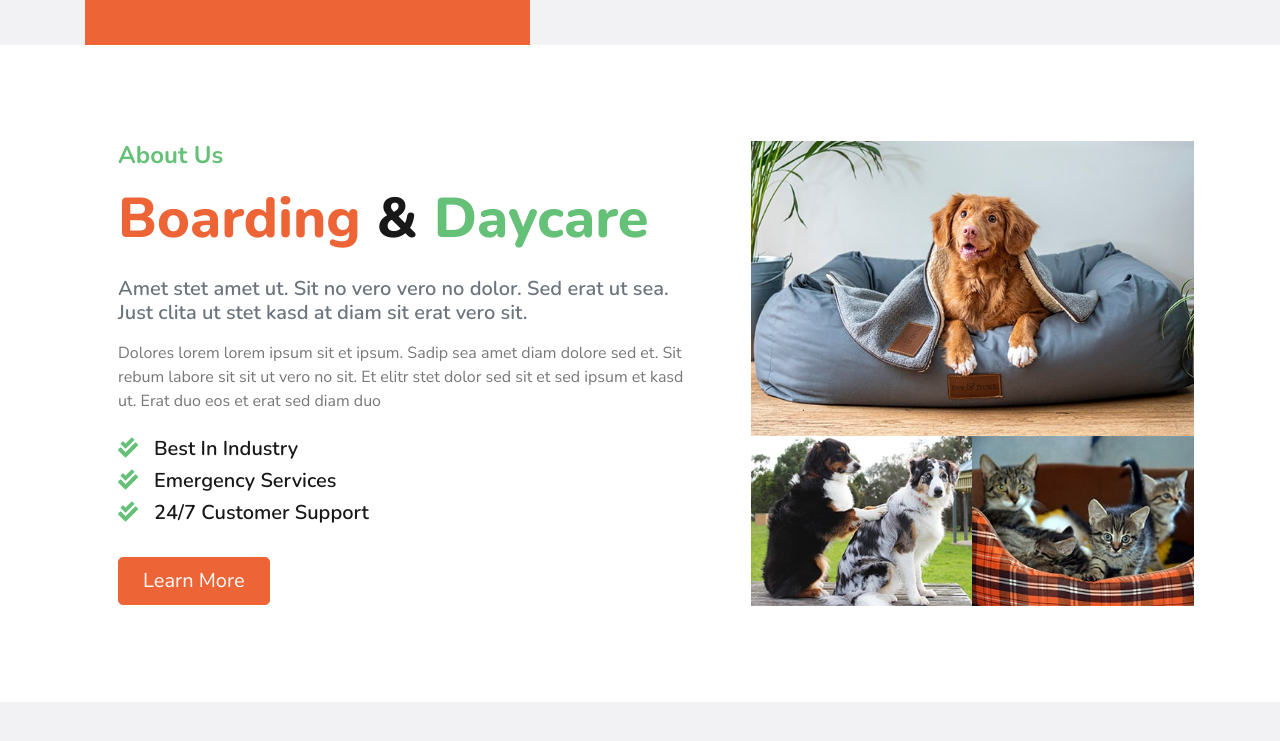
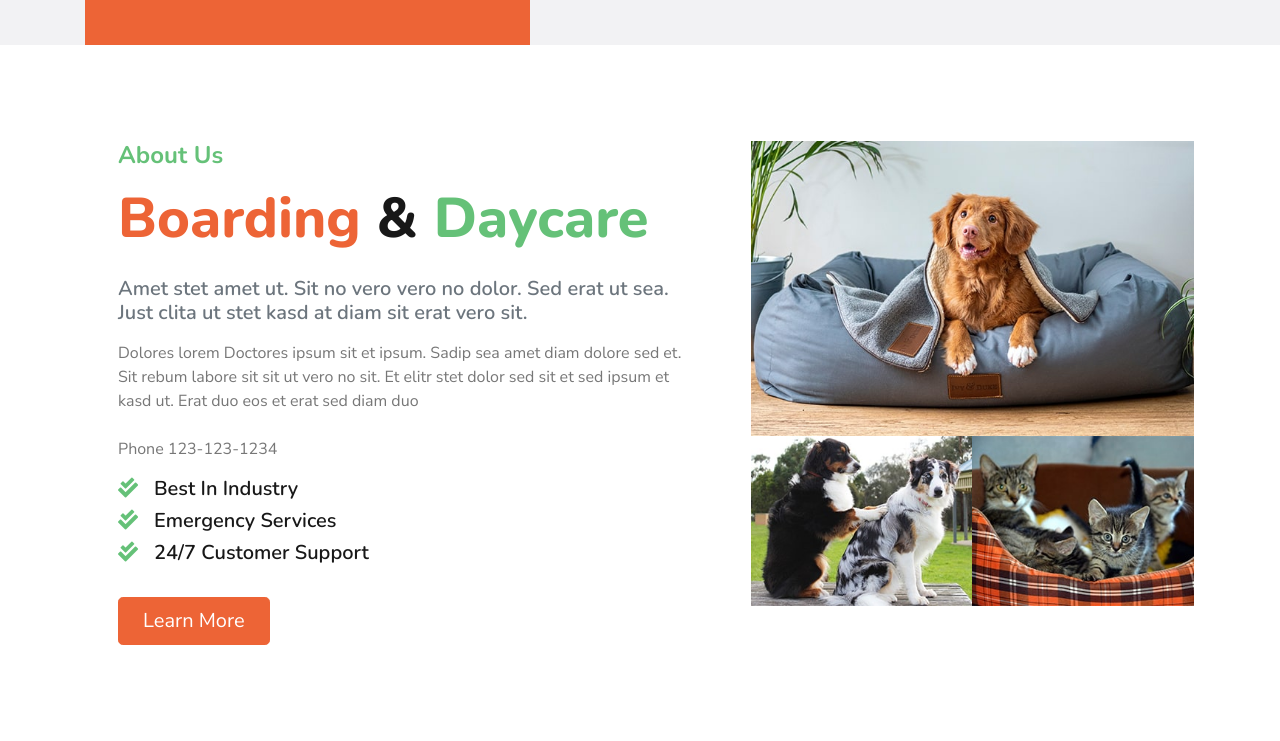
Before and after one commit to AboutaraDev/myProject, a plain HTML site: page index.html in a window 1280 px wide. Shown: the part 1489-2230 px from the top of the page. Drawn offline with nearby package versions, Linux system fonts and the light colour scheme.

Commit message:
Changed index and contact

```diff
--- a/index.html
+++ b/index.html
@@ -257,7 +257,8 @@
                 <h4 class="text-secondary mb-3">About Us</h4>
                 <h1 class="display-4 mb-4"><span class="text-primary">Boarding</span> & <span class="text-secondary">Daycare</span></h1>
                 <h5 class="text-muted mb-3">Amet stet amet ut. Sit no vero vero no dolor. Sed erat ut sea. Just clita ut stet kasd at diam sit erat vero sit.</h5>
-                <p class="mb-4">Dolores lorem lorem ipsum sit et ipsum. Sadip sea amet diam dolore sed et. Sit rebum labore sit sit ut vero no sit. Et elitr stet dolor sed sit et sed ipsum et kasd ut. Erat duo eos et erat sed diam duo</p>
+                <p class="mb-4">Dolores lorem Doctores ipsum sit et ipsum. Sadip sea amet diam dolore sed et. Sit rebum labore sit sit ut vero no sit. Et elitr stet dolor sed sit et sed ipsum et kasd ut. Erat duo eos et erat sed diam duo</p>
+                <p>Phone 123-123-1234</p>
                 <ul class="list-inline">
                     <li><h5><i class="fa fa-check-double text-secondary mr-3"></i>Best In Industry</h5></li>
                     <li><h5><i class="fa fa-check-double text-secondary mr-3"></i>Emergency Services</h5></li>
```
Also changed, not shown: contact.html (+2 -2 lines).
